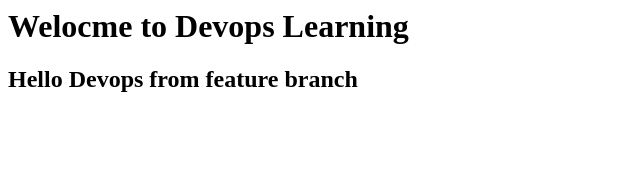
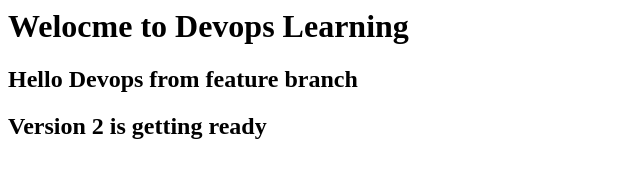
Before and after one commit to Chandrumgchandu/Devops-todo-app, a plain HTML site: page app/index.html in a window 1280 px wide. Shown: the whole page, without its empty margins (0-640 px from the left). Drawn offline with Linux system fonts and the light colour scheme.

Commit message:
v2 ready!

```diff
--- a/app/index.html
+++ b/app/index.html
@@ -1,3 +1,5 @@
 <h1> Welocme to Devops Learning </h1>
 
 <h2> Hello Devops from feature branch </h1>
+
+<h2> Version 2 is getting ready </h2>
```
